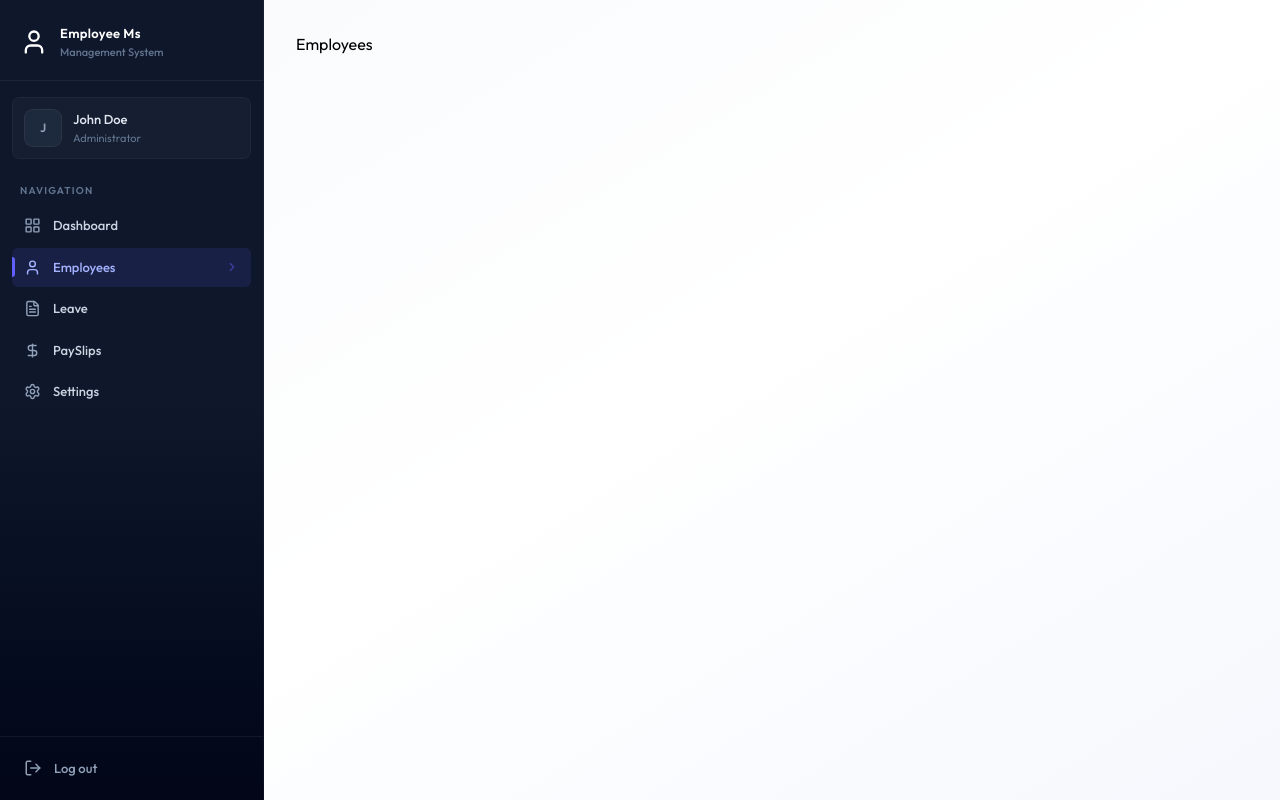
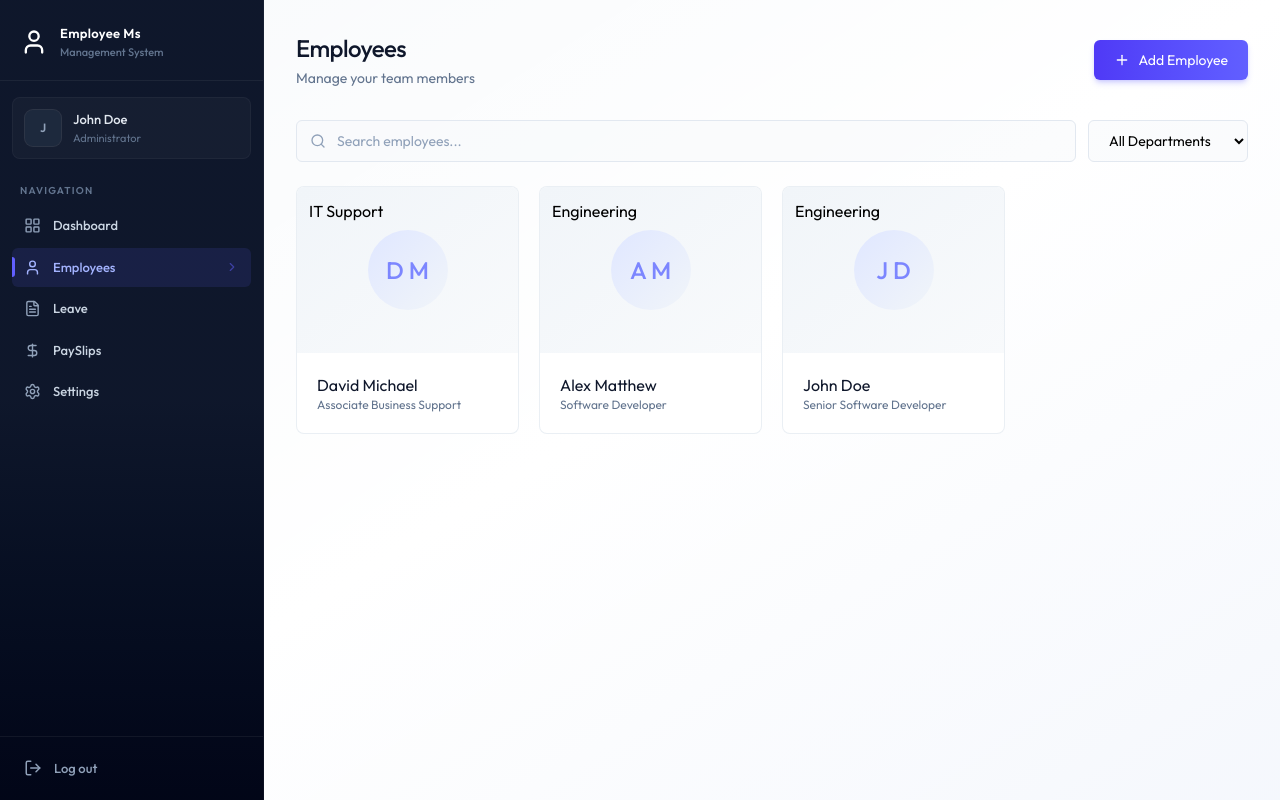
Before and after one commit to imArslanDev/Full-Stack-EMS, a React (Vite) app in the folder Frontend/: page /employees in a window 1280 px wide. Built offline with nearby package versions, Linux system fonts and the light colour scheme.

Commit message:
Employee Page UI

```diff
--- /dev/null
+++ b/Frontend/src/components/EmployeeCard.jsx
@@ -0,0 +1,28 @@
+
+const EmployeeCard = ({employee, onDelete, onEdit}) => {
+  return (
+    <div className="group relative card card-hover overflow-hidden">
+
+      <div className="relative aspect-4/3 w-full overflow-hidden bg-linear-to-br from-slate-100 to-slate-50">
+        <div className="w-full h-full flex items-center justify-center">
+        {/* Circle Icon */}
+          <div className="size-20 rounded-full bg-linear-to-br from-indigo-100 to-slate-100 flex items-center justify-center">
+            <span className="text-2xl font-medium text-indigo-400">{employee.firstName[0]} {employee.lastName[0]}</span>
+          </div>
+        </div>
+      </div>
+
+      <div className="absolute top-3 left-3 flex gap-2">
+        <span>{employee.department || "Remote"}</span>
+        {employee.isDeleted && <span className="bg-red-500/60 font-medium text-white px-2.5 py-1 text-xs rounded">DELETED</span>}
+      </div>
+
+      <div className="p-5">
+        <h3 className="text-slate-900">{employee.firstName} {employee.lastName}</h3>
+        <p className="text-xs text-slate-500">{employee.position}</p>
+      </div>
+    </div>
+  )
+}
+
+export default EmployeeCard
--- a/Frontend/src/components/index.js
+++ b/Frontend/src/components/index.js
@@ -4,5 +4,6 @@ import Sidebar from "./Sidebar";
 import Loading from "./Loading";
 import EmployeeDashboard from "./EmployeeDashboard";
 import AdminDashboard from "./AdminDashboard";
+import EmployeeCard from "./EmployeeCard";
 
-export {LoginForm, LoginLeftSide, Sidebar, Loading, EmployeeDashboard, AdminDashboard}
+export {LoginForm, LoginLeftSide, Sidebar, Loading, EmployeeDashboard, AdminDashboard, EmployeeCard}
--- a/Frontend/src/pages/Employees.jsx
+++ b/Frontend/src/pages/Employees.jsx
@@ -1,7 +1,100 @@
+import { useCallback, useEffect, useState } from "react";
+import { dummyEmployeeData, DEPARTMENTS } from "../assets/assets";
+import { Plus, Search } from "lucide-react";
+import { EmployeeCard, Loading } from "../components";
+
 const Employees = () => {
+  const [employees, setEmployees] = useState([]);
+  const [loading, setLoading] = useState(true);
+  const [search, setSearch] = useState("");
+  const [selectDept, setSelectDept] = useState("");
+  const [editEmployee, setEditEmployee] = useState(null);
+  const [showCreateModel, setShowCreateModel] = useState(false);
+
+  const fetchEmployees = useCallback(async (params) => {
+    setLoading(true);
+    setEmployees(
+      dummyEmployeeData.filter((emp) =>
+        selectDept ? emp.department === selectDept : emp,
+      ),
+    );
+    setTimeout(() => {
+      setLoading(false);
+    }, 1000);
+  }, []);
+
+  useEffect(() => {
+    fetchEmployees();
+  }, []);
+
+  // Search Filter
+  const filtered = employees.filter((emp) =>
+    `${emp.firstName} ${emp.lastName} ${emp.position}`
+      .toLocaleLowerCase()
+      .includes(search.toLowerCase()),
+  );
+
   return (
-    <div>Employees</div>
-  )
-}
+    <div className="animate-fade-in">
+      {/* Header */}
+      <div className="flex flex-col sm:flex-row justify-between items-start sm:items-center gap-4 mb-8">
+        <div>
+          <h1 className="page-title">Employees</h1>
+          <p className="page-subtitle">Manage your team members</p>
+        </div>
+        <button className="btn-primary flex items-center gap-2 w-full sm:w-auto justify-center">
+          <Plus size={16} /> Add Employee
+        </button>
+      </div>
 
-export default Employees
+      {/* Search bar */}
+      <div className="flex flex-col sm:flex-row gap-3 mb-6">
+        <div className="relative flex-1">
+          <Search className="absolute left-3.5 top-1/2 transform -translate-y-1/2 text-slate-400 size-4" />
+          <input
+            type="text"
+            placeholder="Search employees..."
+            className="w-full pl-10!"
+            value={search}
+            onChange={(e) => setSearch(e.target.value)}
+          />
+        </div>
+        <select
+          value={selectDept}
+          onChange={(e) => setSelectDept(e.target.value)}
+          className="max-w-40"
+        >
+          <option value="">All Departments</option>
+          {DEPARTMENTS.map((deptName) => (
+            <option key={deptName} value={deptName}>
+              {deptName}
+            </option>
+          ))}
+        </select>
+      </div>
+
+      {/* Employee Cards */}
+
+      {loading ? (
+        <Loading />
+      ) : (
+        <div className="grid grid-cols-1 sm:grid-cols-2 lg:grid-cols-3 xl:grid-cols-4 gap-4 sm:gap-5">
+          {filtered.length === 0 ? (
+            <p>No Employee Found</p>
+          ) : (
+            filtered.map((emp) => (
+              <EmployeeCard
+                key={emp.id}
+                employee={emp}
+                onDelete={fetchEmployees}
+                onEdit={(e) => setEditEmployee(e)}
+              />
+            ))
+          )}
+        </div>
+      )}
+    </div>
+  );
+};
+
+export default Employees;
```
